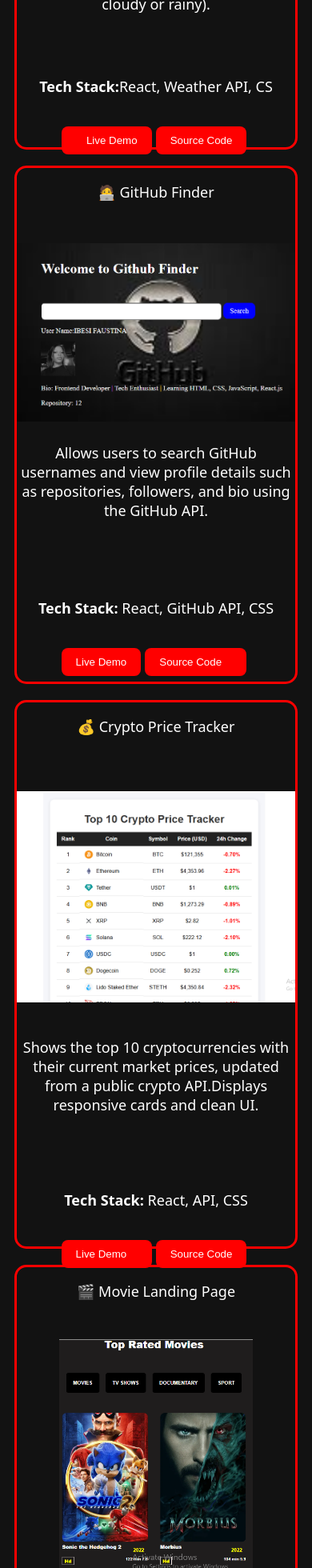
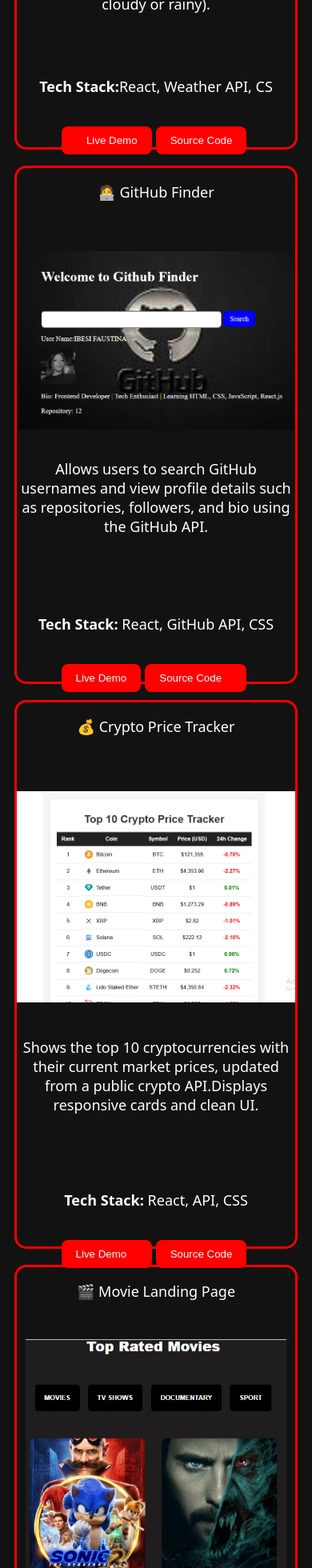
Before and after one commit to Anit81/my-portfolio, a React (Vite) app: page / in a window 390 px wide. Shown: the part 4110-6070 px from the top of the page at 80% size. Built offline with nearby package versions, Linux system fonts and the light colour scheme.

Commit message:
arragened some style

```diff
--- a/src/App.css
+++ b/src/App.css
@@ -54,7 +54,7 @@
         width: 80%;
       }
       .project-imgf{
-        height: 36%;
+        height: 39%;
       }
       .project-imgt{
         height: 51%;
@@ -66,7 +66,10 @@
         height: 40%;
       }
       .project-imgw{
-        height: 45%;
+        height: 46%;
+      }
+      .project-imgm{
+        height: 43%;
       }
 
       }
```
